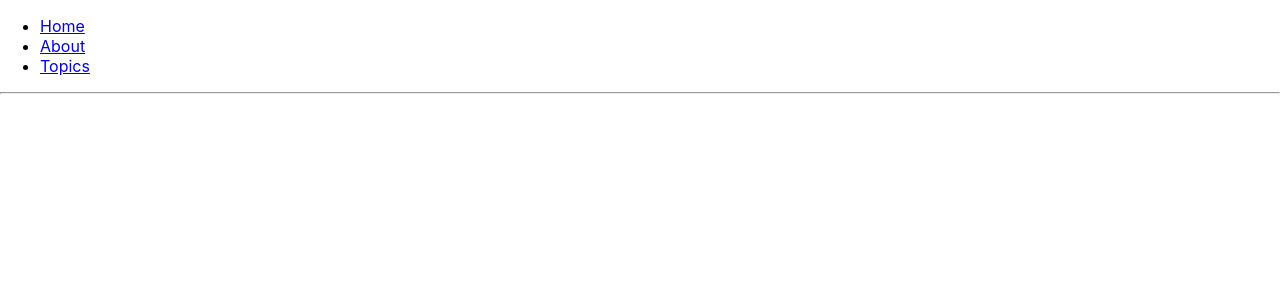
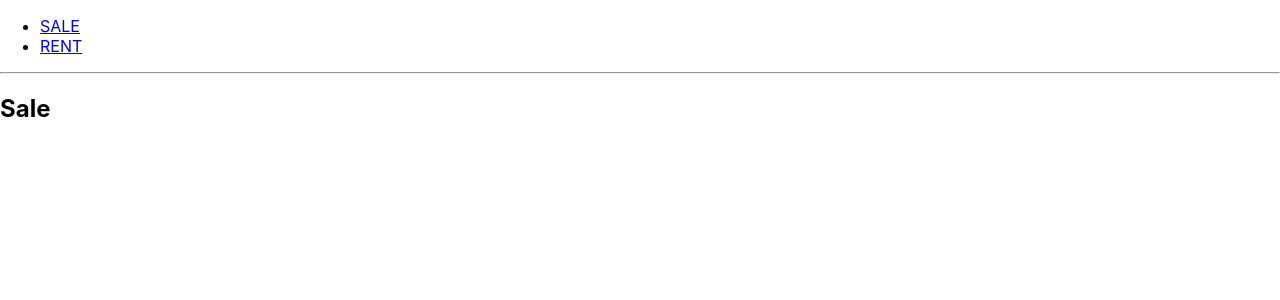
Before and after one commit to domstrueboy/rublevka-test-app, a React app: page /sale in a window 1280 px wide. Shown: the top 300 px of the page. Built offline with nearby package versions, Linux system fonts and the light colour scheme.

Commit message:
App changed from functional to class component

```diff
--- a/src/App.js
+++ b/src/App.js
@@ -1,75 +1,46 @@
-// import React, { Component } from 'react';
-// import logo from './logo.svg';
-// import './App.css';
+import React, { Component } from 'react';
+import { BrowserRouter as Router, Route, Link, Redirect } from 'react-router-dom';
+import './App.css';
 
-// class App extends Component {
-//   render() {
-//     return (
-//       <div className="App">
-//         <header className="App-header">
-//           <img src={logo} className="App-logo" alt="logo" />
-//           <p>
-//             Edit <code>src/App.js</code> and save to reload.
-//           </p>
-//           <a
-//             className="App-link"
-//             href="https://reactjs.org"
-//             target="_blank"
-//             rel="noopener noreferrer"
-//           >
-//             Learn React
-//           </a>
-//         </header>
-//       </div>
-//     );
-//   }
-// }
+class App extends Component {
+  render() {
+    return (
+      <Router>
+        <div className="app">
+          <nav className="nav">
+            <ul className="nav__list">
 
-// export default App;
+              <li className="nav__item">
+                <Link to="/sale">SALE</Link>
+              </li>
 
+              <li className="nav__item">
+                <Link to="/rent">RENT</Link>
+              </li>
 
-import React from "react";
-import { BrowserRouter as Router, Route, Link } from "react-router-dom";
+            </ul>
+          </nav>
 
-const BasicExample = () => (
-  <Router>
-    <div>
-      <ul>
-        <li>
-          <Link to="/">Home</Link>
-        </li>
-        <li>
-          <Link to="/about">About</Link>
-        </li>
-        <li>
-          <Link to="/topics">Topics</Link>
-        </li>
-      </ul>
+          <hr />
 
-      <hr />
+          <Route exact path="/" render={() => <Redirect to="/sale"/>} />
+          <Route path="/sale" component={Sale} />
+          <Route path="/rent" component={Rent} />
+        </div>
+      </Router>
+    );
+  }
+}
 
-      <Route exact path="/" component={Home} />
-      <Route path="/about" component={About} />
-      <Route path="/topics" component={Topics} />
-    </div>
-  </Router>
-);
-
-const Home = () => (
+const Sale = () => (
   <div>
-    <h2>Home</h2>
+    <h2>Sale</h2>
   </div>
 );
 
-const About = () => (
+const Rent = ({ match }) => (
   <div>
-    <h2>About</h2>
-  </div>
-);
-
-const Topics = ({ match }) => (
-  <div>
-    <h2>Topics</h2>
+    <h2>Rent</h2>
     <ul>
       <li>
         <Link to={`${match.url}/rendering`}>Rendering with React</Link>
@@ -97,4 +68,4 @@ const Topic = ({ match }) => (
   </div>
 );
 
-export default BasicExample;
+export default App;
```
